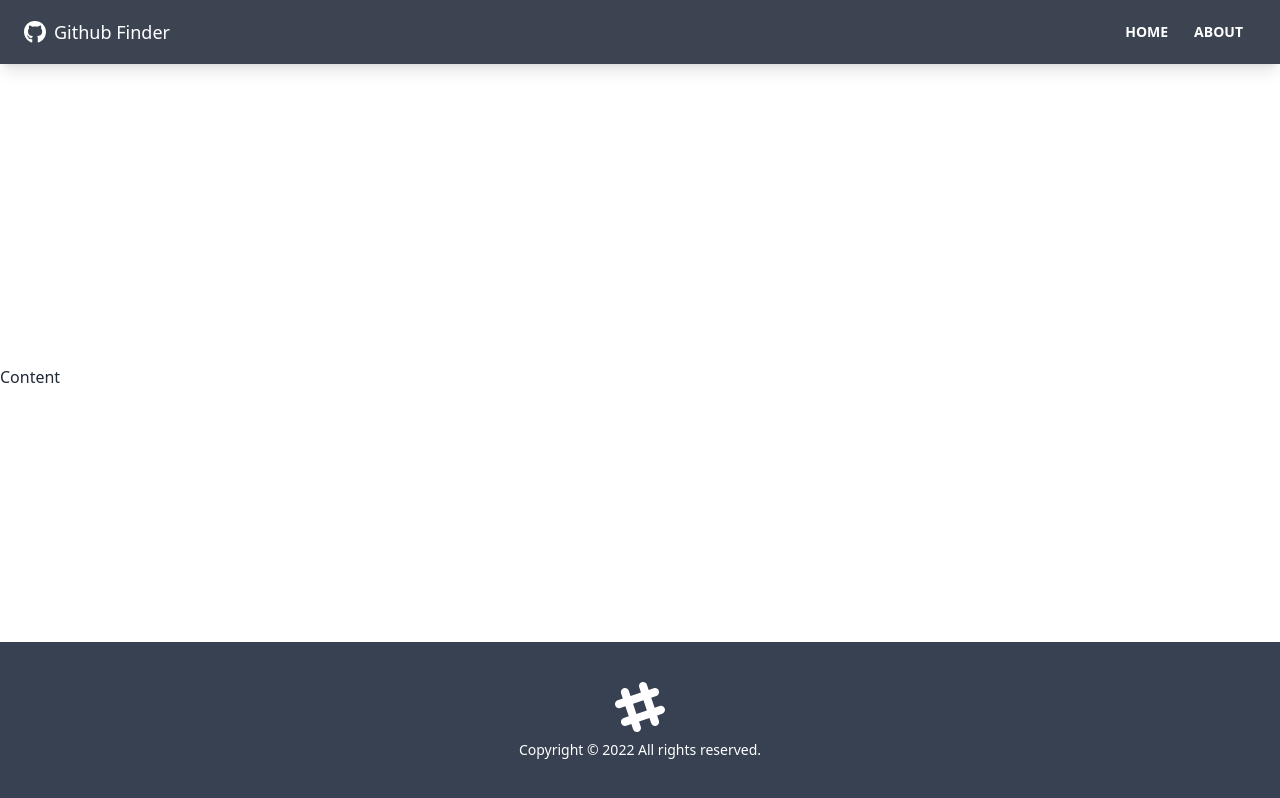
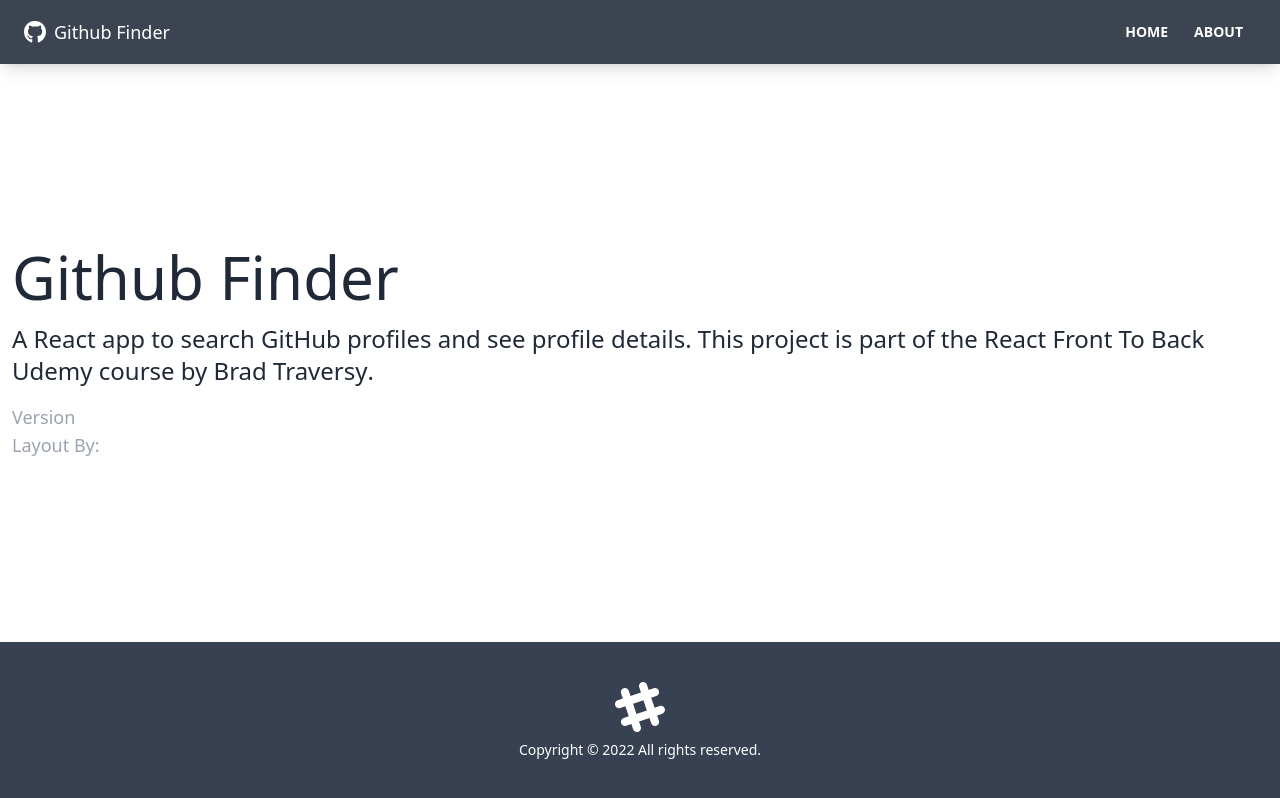
Before and after one commit to thomascisneroz/github-finder, a React (Create React App) app: page /about in a window 1280 px wide. Built offline with nearby package versions, Linux system fonts and the light colour scheme.

Commit message:
getting token

```diff
--- a/src/App.js
+++ b/src/App.js
@@ -1,4 +1,7 @@
-import {BrowserRouter as Router, Route} from 'react-router-dom'
+import {BrowserRouter as Router, Route, Routes} from 'react-router-dom'
+import Home from './pages/Home'
+import About from './pages/About'
+import NotFound from './pages/NotFound'
 import Navbar from './components/layout/Navbar'
 import Footer from './components/layout/Footer'
 
@@ -7,7 +10,14 @@
     <Router>
       <div className="flex flex-col justify-between h-screen">
         <Navbar />
-        <main>Content</main>
+        <main className='container mx-auto px-3 pb-12'>
+          <Routes>
+            <Route path='/' element={<Home />} />
+            <Route path='/about' element={<About />} />
+            <Route path='/notfound' element={<NotFound />} />
+            <Route path='/*' element={<NotFound />} />
+          </Routes>
+        </main>
         <Footer />
       </div>
     </Router>
--- /dev/null
+++ b/src/pages/About.jsx
@@ -0,0 +1,31 @@
+function About () {
+    return (
+        <>
+          <h1 className='text-6xl mb-4'>Github Finder</h1>
+          <p className='mb-4 text-2xl font-light'>
+            A React app to search GitHub profiles and see profile details. This
+            project is part of the
+            <a href='https://www.udemy.com/course/modern-react-front-to-back/'>
+              {' '}
+              React Front To Back
+            </a>{' '}
+            Udemy course by
+            <strong>
+              <a href='https://traversymedia.com'> Brad Traversy</a>
+            </strong>
+            .
+          </p>
+          <p className='text-lg text-gray-400'>
+            Version <span className='text-white'>1.0.0</span>
+          </p>
+          <p className='text-lg text-gray-400'>
+            Layout By:
+            <a className='text-white' href='https://twitter.com/hassibmoddasser'>
+              Hassib Moddasser
+            </a>
+          </p>
+        </>
+      )
+}
+
+export default About;
--- /dev/null
+++ b/src/pages/Home.jsx
@@ -0,0 +1,9 @@
+function Home() {
+    return(
+        <div>
+            <h1 className="text-6xl">Welcome</h1>
+        </div>
+    )
+}
+
+export default Home;
--- /dev/null
+++ b/src/pages/NotFound.jsx
@@ -0,0 +1,23 @@
+import {FaHome} from 'react-icons/fa'
+import {Link} from 'react-router-dom'
+
+function NotFound () {
+    return(
+        <div className="hero">
+            <div className="text-center hero-content">
+                <div className="max-w-lg">
+                    <h1 className="text-8xl font-bold mb-8">
+                        Oops!
+                    </h1>
+                    <p className="text-5xl mb-8">404 Page not found.</p>
+                    <Link to='/' className="btn btn-primary btn-lg">
+                        <FaHome className="mr-2"/>
+                        Back to Home
+                    </Link>
+                </div>
+            </div>
+        </div>
+    )
+}
+
+export default NotFound;
```
Also changed, not shown: 1 other file (tests, documents, lock files or other folders).
